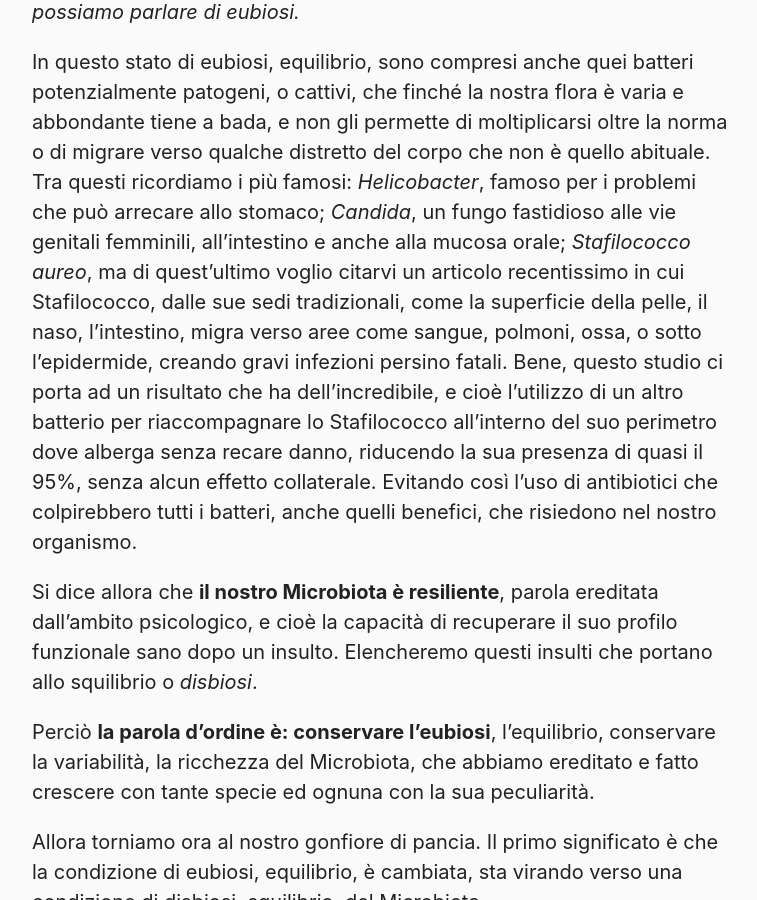
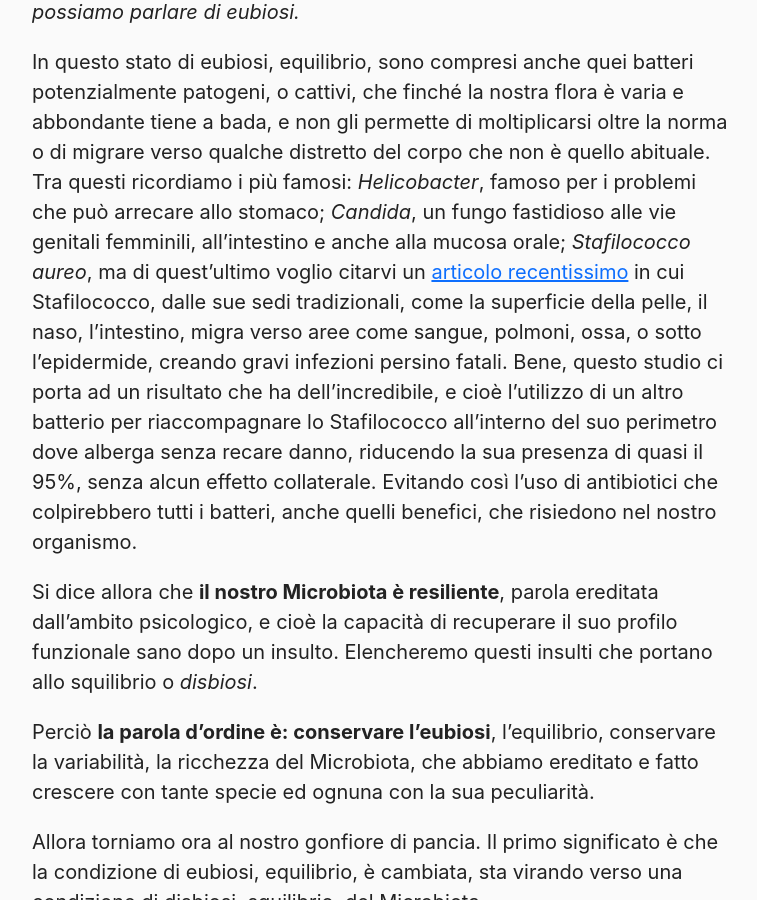
Before and after one commit to curlybracketshq/dietista.it, a Jekyll site: the page built from _posts/2023-02-21-e-la-pancia-non-c-e-piu-seconda-parte.markdown, in a window 1280 px wide and 900 px high, scrolled down 1579 px. Shown: the whole window, without its empty margins (258-1015 px from the left). Built offline with Jekyll 4.4.1, drawn with Linux system fonts in a browser that asks for light colours; part of the change alters nothing that is shown.

```diff
--- a/_posts/2023-02-21-e-la-pancia-non-c-e-piu-seconda-parte.markdown
+++ b/_posts/2023-02-21-e-la-pancia-non-c-e-piu-seconda-parte.markdown
@@ -17,7 +17,7 @@ Ogni neonato nasce con un Microbiota unico, diverso dagli altri, come un'impront
 
 Abbiamo detto che il Microbiota collabora con noi e riesce a farlo finché la sua composizione rimane ricca, varia, si dice che c’è una sorta di equilibrio nella flora. Soffermiamoci a quella intestinale, che è la più numerosa, un equilibrio chiamato **eubiosi**. _Quando le specie batteriche che albergano nel nostro intestino hanno un sorta di equilibrio tra loro, possiamo parlare di eubiosi._
 
-In questo stato di eubiosi, equilibrio, sono compresi anche quei batteri potenzialmente patogeni, o cattivi, che finché la nostra flora è varia e abbondante tiene a bada, e non gli permette di moltiplicarsi oltre la norma o di migrare verso qualche distretto del corpo che non è quello abituale. Tra questi ricordiamo i più famosi: _Helicobacter_, famoso per i problemi che può arrecare allo stomaco; _Candida_, un fungo fastidioso alle vie genitali femminili, all’intestino e anche alla mucosa orale; _Stafilococco aureo_, ma di quest’ultimo voglio citarvi un articolo recentissimo in cui Stafilococco, dalle sue sedi tradizionali, come la superficie della pelle, il naso, l’intestino, migra verso aree come sangue, polmoni, ossa, o sotto l’epidermide, creando gravi infezioni persino fatali. Bene, questo studio ci porta ad un risultato che ha dell’incredibile, e cioè l’utilizzo di un altro batterio per riaccompagnare lo Stafilococco all’interno del suo perimetro dove alberga senza recare danno, riducendo la sua presenza di quasi il 95%, senza alcun effetto collaterale. Evitando così l’uso di antibiotici che colpirebbero tutti i batteri, anche quelli benefici, che risiedono nel nostro organismo.
+In questo stato di eubiosi, equilibrio, sono compresi anche quei batteri potenzialmente patogeni, o cattivi, che finché la nostra flora è varia e abbondante tiene a bada, e non gli permette di moltiplicarsi oltre la norma o di migrare verso qualche distretto del corpo che non è quello abituale. Tra questi ricordiamo i più famosi: _Helicobacter_, famoso per i problemi che può arrecare allo stomaco; _Candida_, un fungo fastidioso alle vie genitali femminili, all’intestino e anche alla mucosa orale; _Stafilococco aureo_, ma di quest’ultimo voglio citarvi un [articolo recentissimo](https://www.nih.gov/news-events/nih-research-matters/probiotic-blocks-staph-bacteria-colonizing-people) in cui Stafilococco, dalle sue sedi tradizionali, come la superficie della pelle, il naso, l’intestino, migra verso aree come sangue, polmoni, ossa, o sotto l’epidermide, creando gravi infezioni persino fatali. Bene, questo studio ci porta ad un risultato che ha dell’incredibile, e cioè l’utilizzo di un altro batterio per riaccompagnare lo Stafilococco all’interno del suo perimetro dove alberga senza recare danno, riducendo la sua presenza di quasi il 95%, senza alcun effetto collaterale. Evitando così l’uso di antibiotici che colpirebbero tutti i batteri, anche quelli benefici, che risiedono nel nostro organismo.
 
 Si dice allora che **il nostro Microbiota è resiliente**, parola ereditata dall’ambito psicologico, e cioè la capacità di recuperare il suo profilo funzionale sano dopo un insulto. Elencheremo questi insulti che portano allo squilibrio o _disbiosi_.
 
```
